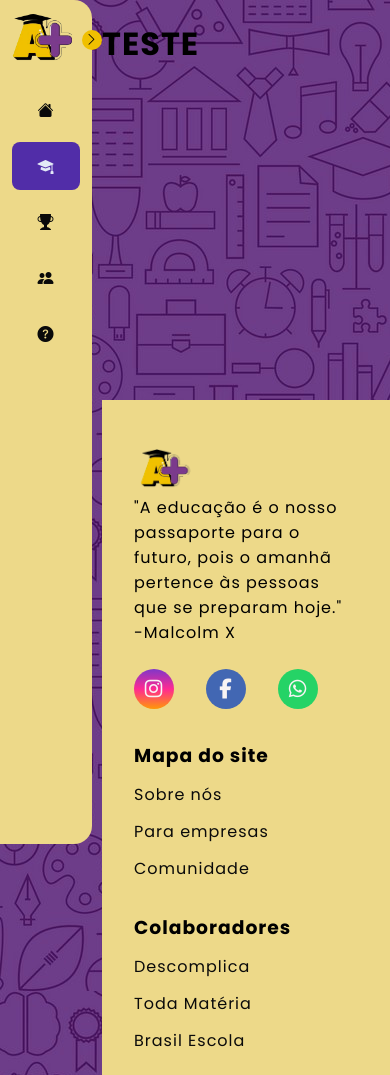
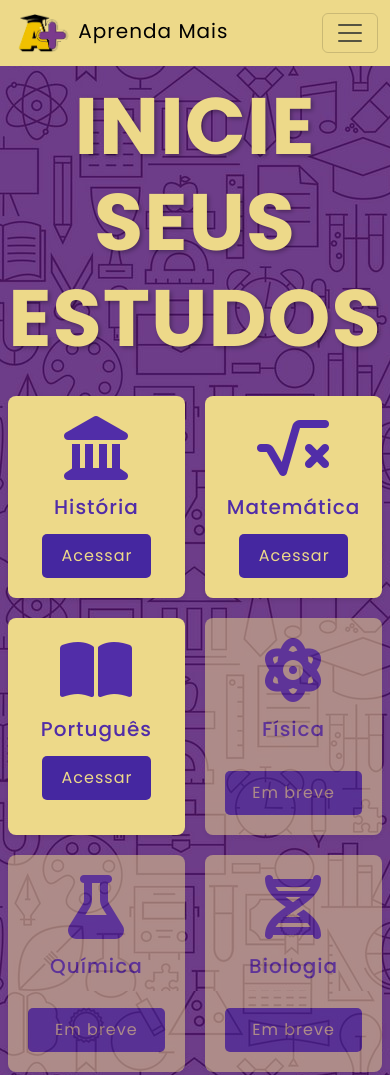
Before and after one commit to andreluiswebdev/AprendaMais, a plain HTML site: page discipline.html in a window 390 px wide. Shown: the top 1075 px of the page. Drawn offline with nearby package versions, Linux system fonts and the light colour scheme.

Commit message:
finalizandoMain

```diff
--- a/assets/CSS/discipline.css
+++ b/assets/CSS/discipline.css
@@ -9,159 +9,170 @@
 }
 
 body{
-    display: flex; /*  coloquei para deixar a sidebar sempre no lado esquerdo */
-    flex-direction: column;
     min-height: 100vh;
     background-image: url(../IMG/fundoRoxo.jpg);
 }
 
-main{
-    flex: 1;
-    padding: 20px;
-    margin-left: 82px; /* Espaço para a sidebar */
-    /* z-index: 1;  */
-    /* padding-left: calc(82px + 20px); Olha a gambiarra p deixar não deixar a sidebar sobrepor */
+/* INICIO HEADER */
+.navbar{
+    background-color: #EDD989;
 }
 
-/*Estilos gerais da header*/
+.offcanvas-header{
+   background-color: #EDD989;
+}
+
+.offcanvas-title{
+    background-color: #EDD989;
+    color: #0a0a0a;
+}
+
+.offcanvas-body{
+    background-color: #EDD989;
+}
+
+.offcanvas-body ul li:hover{
+    transform: scale(1.020);
+}
+
+.nav-link{
+    color: #0a0a0a;
+}
+
+#button-header:hover{
+    transform: scale(1.020);
+}
+
+@media (max-width: 390px) {
+    #offcanvasDarkNavbar .offcanvas-title {
+      font-size: 1rem;
+    }
+  }
 
 /* FIM HEADER */
 
-
-/* INICIO SIDEBAR */
-#sidebar {
-    display: flex;
-    flex-direction: column;
-    justify-content: space-between;
-    background-color: #EDD989;
-    height: 100%;
-    border-radius: 0px 18px 18px 0px;
-    position: fixed;
-    left: 0;
-    top: 0;
-    transition: all .5s;
-    min-width: 82px;
-    z-index: 2;
+/* INICIO MAIN */
+main{
+    position: relative;
+    margin-left: 2%;
+    margin-right: 2%;
 }
 
-#sidebar_content{
-    padding: 12px;
+h1{
+    padding-top: 5%; /*usei para tirar a distancia do titulo p header*/
 }
 
-#logo-sidebar{
-    display: flex;
-    align-items: center;
-    gap: 8px;
-    margin-bottom: 24px;
+.titulo-estudos {
+    color: #EDD989;
+    text-align: center;
+    font-size: 5rem;
+    font-weight: bold;
+    margin-bottom: 30px;
+    text-shadow: 2px 2px 4px rgba(0, 0, 0, 0.3);
   }
 
-#logo_icon{
-    width: 60px;
-    height: 50px;
-    object-fit: cover;
+  /* Estilos para o grid */
+  .grid-container {
+    display: grid;
+    grid-template-columns: repeat(2, 1fr); /* Duas colunas de largura igual */
+    gap: 20px;
   }
 
-#logo-infos{
-    display: flex;
-    flex-direction: column;
+  .card-materia {
+    background-color: #EDD989;
+    padding: 20px;
+    border-radius: 8px;
+    box-shadow: 0 2px 5px rgba(0, 0, 0, 0.1);
+    text-align: center;
+    display: flex; /* Usa flexbox para posicionar os elementos dentro do card */
+    flex-direction: column; /* Coloca os elementos em coluna */
+    align-items: center; /* Centraliza horizontalmente */
+    transition: transform 0.5s ease, box-shadow 0.5s ease, background-color 0.5s ease;
   }
 
-#logo-infos span:last-child{
-    color: #6b6b6b;
-    font-size: 12px;
+  .card-materia i {
+    color: #512da8;
+    margin-bottom: 15px;
+    transition: all 0.5 ease;
   }
 
-#side_items {
-    display: flex;
-    flex-direction: column;
-    gap: 8px;
-    list-style: none;
+  /* aplicando hover apenas nas 3 primeiras matérias */
+  .grid-container > .card-materia:nth-child(-n+3):hover {
+    background-color: #180553;
+    box-shadow: 10px 10px 10px #EDD989;
+    transform: scale(1.025);
   }
 
-.side-item {
-    border-radius: 8px;
-    padding: 14px;
-    cursor: pointer;
+  .grid-container > .card-materia:nth-child(-n+3):hover i {
+    color: #EDD989; /* Muda a cor do ícone no hover */
   }
 
-.side-item.active {
-    background-color: #512da8;
+  .grid-container > .card-materia:nth-child(-n+3):hover h5 {
+    color: #EDD989; /* Muda a cor do título no hover */
   }
 
-.side-item:hover:not(.active){
-    background-color:  #e0c556;
+  .grid-container > .card-materia:nth-child(-n+3):hover a {
+    background-color: #EDD989; /* Muda a cor de fundo do botão no hover */
+    color: #180553; /* Muda a cor do texto do botão no hover */
   }
 
-.side-item a{
-    text-decoration: none;
-    display: flex;
-    align-items: center;
-    justify-content: center;
-    color: #0a0a0a;
+  .card-materia h5 {
+    color: #512da8;
+    margin-bottom: 15px;
   }
 
-.side-item.active a {
-    color: #e3e9f7;
+  .card-materia a {
+    display: inline-block;
+    background-color: #4527a0;
+    color: #EDD989;
+    padding: 10px 20px;
+    text-decoration: none;
+    border-radius: 5px;
+    width: 80%; /* Ocupa 80% da largura do card */
   }
 
-.side-item a i {
-    display: flex;
-    align-items: center;
-    justify-content: center;
-    width: 20px;
-    height: 20px;
+  .card-materia a:hover {
+    background-color: #311b92;
   }
 
-#open_btn{
-    position: absolute;
-    top: 30px;
-    right: -10px;
-    background-color: #f0c000;
-    color: #000;
-    border-radius: 100%;
-    width: 20px;
-    height: 20px;
-    border: none;
-    cursor: pointer;
+.card-materia.inativo {
+  opacity: 0.5; /* Opacidade reduzida para os cards inativos */
 }
 
-#open_btn_icon {
-    transition: transform .3s ease;
+.card-materia.inativo .em-breve {
+  display: block; /* Ocupa toda a largura disponível */
+  background-color: #4527a0; /* Cor de fundo do botão "Em breve" */
+  color: #EDD989;
+  padding: 10px 20px;
+  text-decoration: none;
+  border-radius: 5px;
+  width: 100%;
+  margin-top: 15px;
+  cursor: default; /* Cursor padrão (não clicável) */
 }
 
-.logo-description{
-    width: 0px;
-    overflow: hidden;
-    white-space: nowrap;
-    text-overflow: ellipsis;
-    font-size: 14px;
-    transition: width .3s;
-    height: 0px;
+  @media screen and (max-width: 1183px){
+    h1{
+        padding-top: 10%;
+    }
   }
 
-#sidebar.open-sidebar {
-    min-width: 15%;
+  @media screen and (max-width: 569px){
+    h1{
+        padding-top: 20%;
+        text-align: center;
+        margin-left: 2%;
+        margin-right: 2%;
+    }
   }
 
-#sidebar.open-sidebar .logo-description {
-    width: 180px;
-    height: auto;
-}
-
-#sidebar.open-sidebar .side-item a {
-    justify-content: flex-start;
-    gap: 14px;
-}
-/* FIM SIDEBAR */
-
-
+/* FIM MAIN */
 
 /* INICIO FOOTER */
 footer{
     position: relative;
     width: 100%;
-    padding-left: calc(82px + 20px); /*novamente a gambiarra p deixar a sidebar no lugar dela*/
-    padding-top: 80%;
+    padding-top: 10%;
 }
 
 .footer-link {
@@ -219,7 +230,7 @@ footer{
 .footer-list{
     display: flex;
     flex-direction: column;
-    gap: 0.75rem;
+    gap: 0.85rem;
     list-style: none;
 }
 
@@ -281,7 +292,7 @@ footer{
     font-weight: 100;
 }
 
-@media screen and (max-width: 883px){
+@media screen and (max-width: 1183px){
     #footer_content{
         grid-template-columns: repeat(2, 1fr);
         gap: 2rem;
@@ -291,10 +302,24 @@ footer{
 @media screen and (max-width: 488px){
     #footer_content{
         grid-template-columns: repeat(1, 1fr);
+        text-align: center;
         padding: 3rem 2rem;
     }
+    #footer_social_media{
+      display: flex;
+      align-items: center;
+      justify-content: center;
+    }
+    #footer_subscribe{
+        display: flex;
+        align-items: center;
+        justify-content: center;
+    }
+    .footer-list{
+        display: flex;
+        align-items: center;
+        justify-content: center;
     }
 
-
-
+}
 /* FIM FOOTER */
--- a/discipline.html
+++ b/discipline.html
@@ -6,91 +6,131 @@
     <meta name="viewport" content="width=device-width, initial-scale=1.0">
     <title>Disciplinas - Aprenda+</title>
     <link rel="stylesheet" href="https://cdnjs.cloudflare.com/ajax/libs/font-awesome/6.5.2/css/all.min.css">
-    <link rel="stylesheet" href="assets/CSS/discipline.css">
+    <link rel="stylesheet" href="assets/CSS/discipline.css"> <!--LEMBRE-SE DE ALTERAR O LINK-->
     <link rel="stylesheet" href="https://cdn.jsdelivr.net/npm/bootstrap-icons@1.11.3/font/bootstrap-icons.min.css">
+    <link href="https://cdn.jsdelivr.net/npm/bootstrap@5.3.3/dist/css/bootstrap.min.css" rel="stylesheet"
+        integrity="sha384-QWTKZyjpPEjISv5WaRU9OFeRpok6YctnYmDr5pNlyT2bRjXh0JMhjY6hW+ALEwIH" crossorigin="anonymous">
 </head>
 
 <body>
 
     <!-- INICIO HEADER -->
-
-
+    <header>
+        <nav class="navbar fixed-top">
+            <div class="container-fluid">
+                <a class="navbar-brand" href="index.html"><img src="assets/IMG/logo.png" alt="Logo" width="60"
+                        height="40" class="d-inline-block align-text-center">
+                    Aprenda Mais
+                </a>
+                <button class="navbar-toggler" type="button" data-bs-toggle="offcanvas"
+                    data-bs-target="#offcanvasDarkNavbar" aria-controls="offcanvasDarkNavbar"
+                    aria-label="Toggle navigation">
+                    <span class="navbar-toggler-icon"></span>
+                </button>
+                <div class="offcanvas offcanvas-end text-bg-dark" tabindex="-1" id="offcanvasDarkNavbar"
+                    aria-labelledby="offcanvasDarkNavbarLabel">
+                    <div class="offcanvas-header">
+                        <h5 class="offcanvas-title" id="offcanvasDarkNavbarLabel"><img src="assets/IMG/logo.png"
+                                alt="Logo" width="60" height="40">Seu futuro começa aqui</h5>
+                        <button type="button" class="btn-close btn-close-dark" data-bs-dismiss="offcanvas"
+                            aria-label="Close"></button>
+                    </div>
+                    <div class="offcanvas-body">
+                        <ul class="navbar-nav justify-content-end flex-grow-1">
+                            <li class="nav-item pb-3">
+                                <a class="nav-link" href="index.html">Home</a>
+                            </li>
+                            <li class="nav-item pb-3">
+                                <a class="nav-link active" aria-current="page" href="discipline.html">Disciplinas</a>
+                                <!--coloque "active na página atual"-->
+                            </li>
+                            <li class="nav-item pb-3">
+                                <a class="nav-link" href="#">Temporada</a>
+                            </li>
+                            <li class="nav-item pb-3">
+                                <a class="nav-link" href="#">Comunidade</a>
+                            </li>
+                            <li class="nav-item dropdown pb-3">
+                                <a class="nav-link dropdown-toggle" href="#" role="button" data-bs-toggle="dropdown"
+                                    aria-expanded="false">
+                                    Mais
+                                </a>
+                                <ul class="dropdown-menu dropdown-menu-dark pb-3">
+                                    <li><a class="dropdown-item" href="about.html">Sobre nós</a></li>
+                                    <li><a class="dropdown-item" href="#">Para empresas</a></li>
+                                    <li>
+                                        <hr class="dropdown-divider">
+                                    </li>
+                                    <li><a class="dropdown-item" href="#">Crônicas de Eldoria</a></li>
+                                </ul>
+                            </li>
+                        </ul>
+                        <a href="login.html" id="button-header" class="btn btn-dark" tabindex="-1"
+                            role="button">Entrar</a>
+                    </div>
+                </div>
+            </div>
+        </nav>
+    </header>
     <!-- FIM HEADER -->
 
 
-    <!-- INICIO SIDEBAR -->
-    <aside>
-        <nav id="sidebar">
-            <div id="sidebar_content">
-                <div id="logo-sidebar">
-                    <img src="assets/IMG/logo.png" id="logo_icon" alt="Logo Aprenda+">
+    <h1 class="titulo-estudos">INICIE SEUS ESTUDOS</h1>
+    <!-- INICIO MAIN -->
+    <main>
 
-                    <p id="logo-infos">
-                        <span class="logo-description">
-                            Aprenda Mais
-                        </span>
-                        <span class="logo-description">
-                            Seu futuro começa aqui
-                        </span>
-                    </p>
+        <div class="grid-container">
+            <div class="card-materia">
+                <i class="fas fa-landmark fa-4x"></i>
+                <h5>História</h5>
+                <a href="pagina-historia.html">Acessar</a>
             </div>
-
-                <ul id="side_items">
-                    <li class="side-item">
-                        <a href="#inicio">
-                            <i class="bi bi-house-fill"></i>
-                            <span class="logo-description">Início</span>
-                        </a>
-                    </li>
-
-                    <li class="side-item active">
-                        <a href="#disciplinas">
-                            <i class="bi bi-mortarboard-fill"></i>
-                            <span class="logo-description">Disciplinas</span>
-                        </a>
-                    </li>
-
-                    <li class="side-item">
-                        <a href="#temporada">
-                            <i class="bi bi-trophy-fill"></i>
-                            <span class="logo-description">Temporada</span>
-                        </a>
-                    </li>
-
-                    <li class="side-item">
-                        <a href="#comunidade">
-                            <i class="bi bi-people-fill"></i>
-                            <span class="logo-description">Comunidade</span>
-                        </a>
-                    </li>
-
-                    <li class="side-item">
-                        <a href="#suporte">
-                            <i class="bi bi-question-circle-fill"></i>
-                            <span class="logo-description">Suporte</span>
-                        </a>
-                    </li>
-                </ul>
-
-                <button id="open_btn">
-                    <i id="open_btn_icon" class="bi bi-chevron-right"></i>
-                </button>
+            <div class="card-materia">
+                <i class="fas fa-square-root-alt fa-4x"></i>
+                <h5>Matemática</h5>
+                <a href="pagina-matematica.html">Acessar</a>
             </div>
-        </nav>
-    </aside>
-    <!-- FIM SIDEBAR -->
-
-<main>  <!--SEMPRE COLOQUE TODO O CONTEÚDO DO SITE NA MAIN, COM EXCEÇÃO DA SIDEBAR E FOOTER-->
-
-    <h1>TESTE</h1>
+            <div class="card-materia">
+                <i class="fa-solid fa-book-open fa-4x"></i>
+                <h5>Português</h5>
+                <a href="pagina-portugues.html">Acessar</a>
+            </div>
+            <div class="card-materia inativo">
+                <i class="fas fa-atom fa-4x"></i>
+                <h5>Física</h5>
+                <span class="em-breve">Em breve</span>
+            </div>
+            <div class="card-materia inativo">
+                <i class="fas fa-flask fa-4x"></i>
+                <h5>Química</h5>
+                <span class="em-breve">Em breve</span>
+            </div>
+            <div class="card-materia inativo">
+                <i class="fas fa-dna fa-4x"></i>
+                <h5>Biologia</h5>
+                <span class="em-breve">Em breve</span>
+            </div>
+            <div class="card-materia inativo">
+                <i class="fas fa-palette fa-4x"></i>
+                <h5>Artes</h5>
+                <span class="em-breve">Em breve</span>
+            </div>
+            <div class="card-materia inativo">
+                <i class="fas fa-globe-americas fa-4x"></i>
+                <h5>Geografia</h5>
+                <span class="em-breve">Em breve</span>
+            </div>
+        </div>
     </main>
+    <!-- FIM MAIN -->
 
 
     <!-- INICIO FOOTER -->
     <footer>
         <div id="footer_content">
             <div id="footer_contacts">
-                    <a href="index.html"><img src="assets/IMG/logo.png" alt="Logo Aprenda+" width="60px" height="40px"></a>
+                <a href="index.html"><img src="assets/IMG/logo.png" alt="Logo Aprenda+" width="60px"
+                        height="40px"><br><br></a>
                 <p>"A educação é o nosso passaporte para o futuro, pois o amanhã pertence às pessoas que se preparam
                     hoje."<br>-Malcolm X</p>
 
@@ -129,7 +169,8 @@
                     <h3>Colaboradores</h3>
                 </li>
                 <li>
-                        <a href="https://descomplica.com.br/vestibulares/enem/?&msclkid=b5237bea7e0c1aa7300b1d86ee2af000&utm_source=bing&utm_medium=cpc&utm_campaign=bing-psq-sb_uee_performance_gwt-paid-media_meio_conversao_ongoing_venda_exata_marktech&utm_term=descomplica&utm_content=institucional_exata" class="footer-link">Descomplica</a>
+                    <a href="https://descomplica.com.br/vestibulares/enem/?&msclkid=b5237bea7e0c1aa7300b1d86ee2af000&utm_source=bing&utm_medium=cpc&utm_campaign=bing-psq-sb_uee_performance_gwt-paid-media_meio_conversao_ongoing_venda_exata_marktech&utm_term=descomplica&utm_content=institucional_exata"
+                        class="footer-link">Descomplica</a>
                 </li>
                 <li>
                     <a href="https://www.todamateria.com.br/" class="footer-link">Toda Matéria</a>
@@ -162,10 +203,10 @@
         </div>
 
     </footer>
-
     <!-- FIM FOOTER -->
-
-    <script src="assets/JS/discipline.js"></script>
+    <script src="https://cdn.jsdelivr.net/npm/bootstrap@5.3.3/dist/js/bootstrap.bundle.min.js"
+        integrity="sha384-YvpcrYf0tY3lHB60NNkmXc5s9fDVZLESaAA55NDzOxhy9GkcIdslK1eN7N6jIeHz"
+        crossorigin="anonymous"></script>
 </body>
 
 </html>
```
Also changed, not shown: assets/JS/discipline.js (deleted, +0 -22 lines), assets/IMG/close_menu_black.webp (added), assets/IMG/menu_black.jpg (added). Lines whose indentation alone changed are shown as unchanged.
